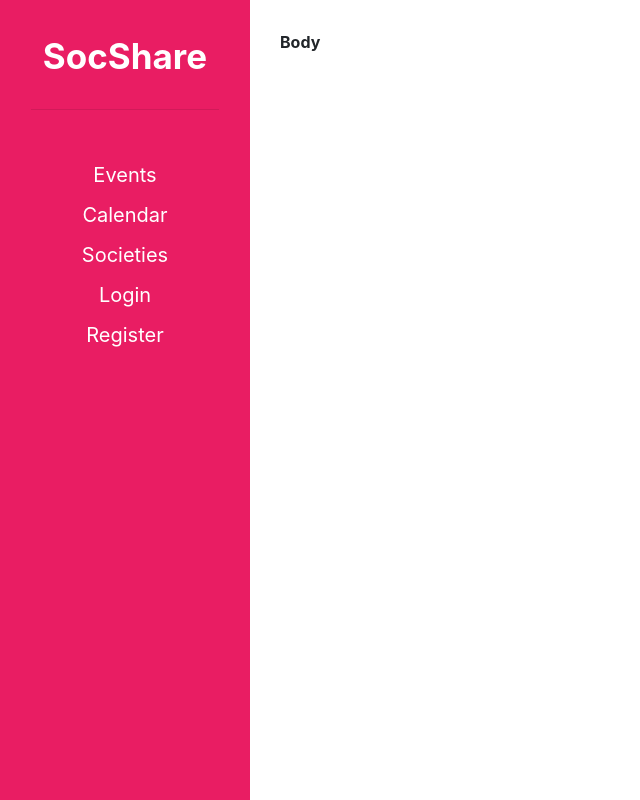
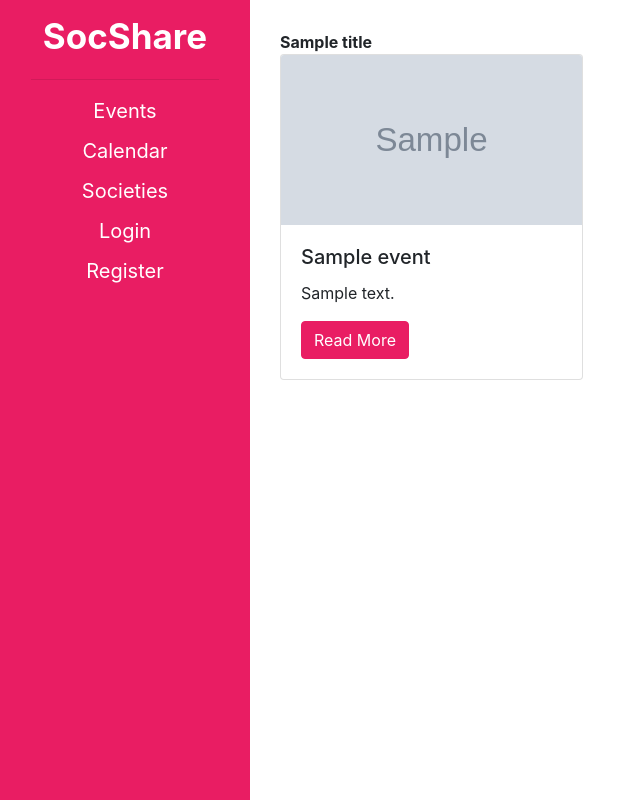
Before and after one commit to SocShare/SocShare, a Django app: template wad_project/templates/socshare/events.html in a window 1280 px wide. Shown: the whole page, without its empty margins (0-640 px from the left). Run offline with Django 3.2, Linux system fonts and the light colour scheme; the template is opened without the code that fills it: most values are stand-ins (such as "Sample title", 1, 10 or a date in 2020); grey boxes marked "Sample" are stand-in pictures; some libraries are stand-ins or nearby versions.

Commit message:
Base optimisation + Login +Events (#7)
* First Work on Front End

* Work on relative urls and fixing the url mappings

* Tom's Last commit

* base_cleanup +login/events

* move G

* make g00gl3 pink

Co-authored-by: Thomas Burnip <tb@tburnip.co.uk>

```diff
--- a/wad_project/static/css/style.css
+++ b/wad_project/static/css/style.css
@@ -7,14 +7,17 @@
     min-width: 250px;
     max-width: 250px;
     min-height: 100vh;
-    background: #E91D63;
     color: #fff;
+}
+
+.color-main {
+    background: #E91D63 !important;
+    border-color: #E91D63 !important;
 }
 
 .sidebar-header {
     text-align:center;
-    padding-top:30px;
-    padding-bottom:10px;
+    padding-top:10px;
 }
 
 .sidebar-header a {
@@ -25,7 +28,10 @@
 }
 
 .content {
-    padding:30px;
+    flex-grow: 1;
+    padding: 30px;
+    display: flex;
+    flex-direction: column;
 }
 
 .nav-links {
@@ -42,3 +48,22 @@
     color:#fff;
     text-decoration: none;
 }
+
+.card-img-top {
+    height: 170px;
+}
+
+.flex-vert-center {
+    align-items: center;
+}
+.flex-grow {
+    flex-grow:1;
+}
+.g-signin2 {
+    display: flex;
+    justify-content: center;
+}
+
+.abcRioButtonContentWrapper {
+    background-color: #E91D63 !important;
+}
--- a/wad_project/templates/socshare/base.html
+++ b/wad_project/templates/socshare/base.html
@@ -3,34 +3,36 @@
 
 <html>
     <head>
-        <title>{% block title %}{% endblock %}</title>
+        <title>{{ title }}</title>
         <!-- Include Bootstrap styles -->
         <link rel="stylesheet" href="{% static 'css/bootstrap.min.css' %}">
         <!-- Link our own stylesheet -->
         <link rel="stylesheet" href="{% static 'css/style.css' %}">
         <!-- Include Bootstrap js functions -->
         <script src="{% static 'js/bootstrap.min.js' %}"></script>
+        <script src="https://kit.fontawesome.com/09e69acc6e.js" crossorigin="anonymous"></script>
+
+        <meta name="google-signin-client_id" content="375227693840-d1eeqq1cik0tmcjcg5j0jj9hfd1oe2e0.apps.googleusercontent.com">
+        <script src="https://apis.google.com/js/platform.js" async defer></script>
     </head>
     <body>
         <div class="wrapper">
-            <nav id="sidebar">
+            <nav id="sidebar" class="color-main">
                 <div class="sidebar-header">
                     <a href="#">SocShare</a>
                 </div>
                 <hr width="75%">
-                <br/>
                 <ul class="list-unstyled nav-links">
-                    <li class="active">
-                        <li><a href="#">Events</a></li>
-                    </li>
-                    <li><a href="#">Calendar</a></li>
-                    <li><a href="#">Societies</a></li>
-                    <li><a href="#">Login</a></li>
-                    <li><a href="#">Register</a></li>
+                    <li><a href="{% url 'socshare:events' %}">Events</a></li>
+                    <li><a href="{% url 'socshare:calendar' %}">Calendar</a></li>
+                    <li><a href="{% url 'socshare:profile' 'test' %}">Societies</a></li>
+                    <li><a href="{% url 'socshare:login' %}">Login</a></li>
+                    <li><a href="{% url 'socshare:register' %}">Register</a></li>
                 </ul>
             </nav>
 
             <div class="content">
+                <b>{{ title }}</b>
                 {% block container %}
                 {% endblock %}
             </div>
--- a/wad_project/templates/socshare/events.html
+++ b/wad_project/templates/socshare/events.html
@@ -1,10 +1,23 @@
 {% extends 'socshare/base.html' %}
 {% load static %}
 
-{% block title %}
-Test
+{% block container %}
+<div class="row row-cols-md-1 row-cols-lg-2 row-cols-xl-3 flex-grow">
+    {% if events %}
+    {% for e in events %}
+    <div class="col mb-4">
+        <div class="card">
+            <img src="/media/events_banners/{{ e.img }}" class="card-img-top" alt="Card image">
+            <div class="card-body">
+                <h5 class="card-title">{{ e.name }}</h5>
+                <p class="card-text">{{ e.description }}</p>
+                <a href="/events/{{ e.url }}" class="btn btn-primary color-main">Read More</a>
+            </div>
+        </div>
+    </div>
+    {% endfor %}
+    {% else %}
+    <strong>There are no Events right now.</strong>
+    {% endif %}
+</div>
 {% endblock %}
-
-{% block container %}
-<b>Body</b>
-{% endblock %}
--- /dev/null
+++ b/wad_project/templates/socshare/society.html
@@ -0,0 +1,3 @@
+{% extends 'socshare/base.html' %}
+{% load static %}
+{% load template_tags %}
```
Also changed, not shown: wad_project/socshare/templatetags/template_tags.py (added, +8 -0 lines), wad_project/socshare/urls.py (added, +16 -0 lines), wad_project/socshare/views.py (+29 -1 lines), wad_project/templates/socshare/calendar.html (added, +10 -0 lines), wad_project/templates/socshare/dashboard.html (added, +10 -0 lines), wad_project/templates/socshare/login.html (added, +37 -0 lines), wad_project/templates/socshare/profile.html (added, +13 -0 lines), wad_project/templates/socshare/register.html (added, +10 -0 lines), wad_project/templates/socshare/top_bar_base.html (added, +15 -0 lines), wad_project/wad_project/asgi.py (deleted, +0 -16 lines), wad_project/wad_project/urls.py (+8 -1 lines), wad_project/media/events_banners/test.png (added), wad_project/socshare/templatetags/__init__.py (added), wad_project/templates/socshare/event.html (added).
